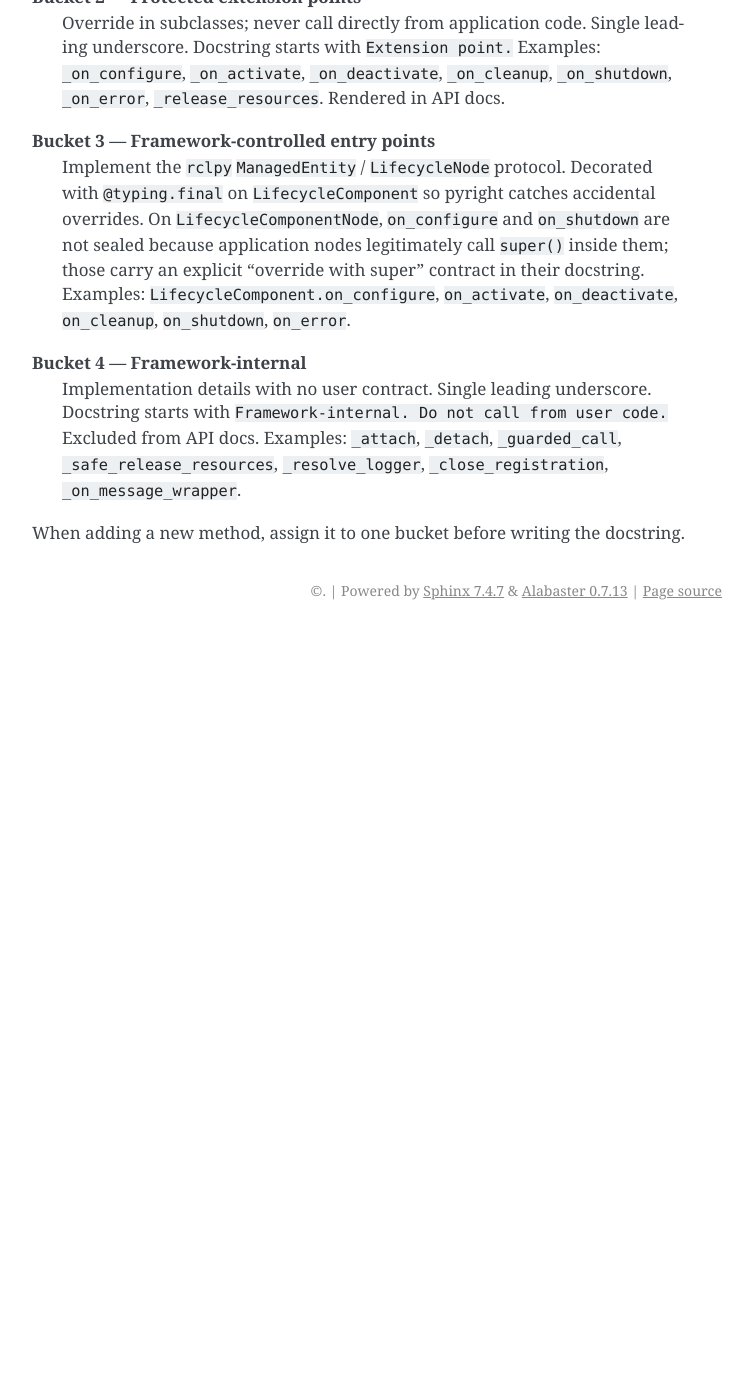
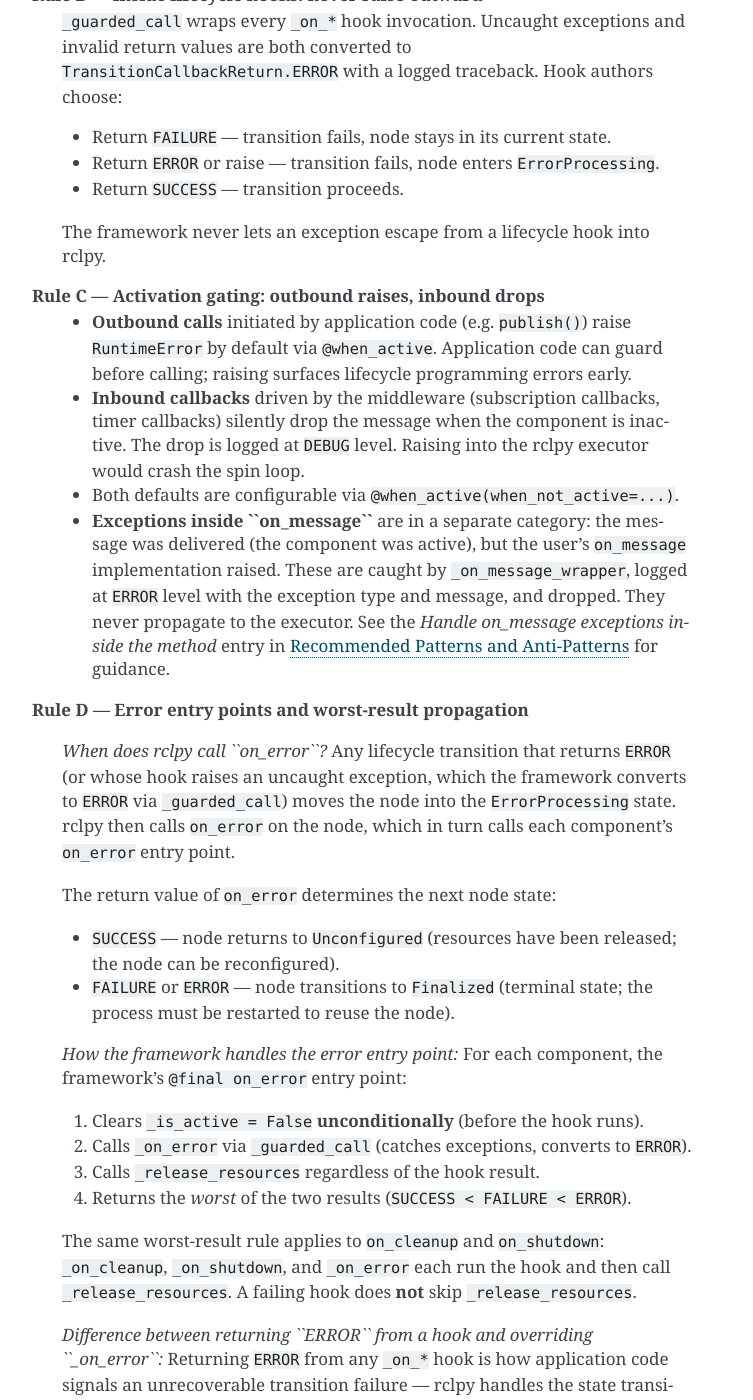
Before and after one commit to apajon/lifecore_ros2, a Sphinx documentation site: the page built from docs/architecture.rst, in a window 1280 px wide and 1400 px high, scrolled down 5416 px. Shown: the whole window, without its empty margins (388-1141 px from the left). Built offline with Sphinx 7.4.7, drawn with Linux system fonts in a browser that asks for light colours; before the commit the page ends 6046 px from its top, so only the background shows below that; some of the changed text lies outside the part shown.

Commit message:
docs(architecture): correct _is_active invariants and document three missing guarantees
- Fix "No parallel lifecycle" invariant: _is_active is managed by @final entry
  points, not via super() calls. on_cleanup/on_shutdown/on_error clear the flag
  unconditionally BEFORE the hook runs (previously undocumented).
- Expand Rule C: distinguish inbound-inactive drops (DEBUG) from on_message
  exceptions (ERROR log + drop); add cross-reference to patterns page.
- Replace Rule D with a full on_error narrative: what triggers ErrorProcessing,
  return-value semantics (SUCCESS→Unconfigured, FAILURE/ERROR→Finalized), the
  four-step @final on_error sequence, and when to override _on_error vs returning
  ERROR from a hook.
- Add "Thread-safety of add_component" sub-section under Node–Component Ownership:
  threading.RLock protects registry and gate; atomicity guarantee; RLock is
  reentrant so __init__ / on_configure overrides are safe.
- Add note clarifying the framework does not own timers in the Topic-Resource
  Lifecycle diagram.

```diff
--- a/docs/architecture.rst
+++ b/docs/architecture.rst
@@ -41,6 +41,29 @@
   If one component returns ``FAILURE`` or ``ERROR``, the node's transition result reflects
   the worst outcome across all components.
 
+Thread-safety of ``add_component``
+~~~~~~~~~~~~~~~~~~~~~~~~~~~~~~~~~~
+
+All accesses to the component registry and the registration gate are protected by an
+internal ``threading.RLock`` (``self._lock`` on the node). This means ``add_component``
+may be called safely from any thread, including threads that run before ``rclpy.spin``
+starts.
+
+The registration gate (``_registration_open``) is written and read inside the same lock,
+so a thread calling ``add_component`` concurrently with the first lifecycle transition
+will either succeed (if ``_close_registration`` has not yet acquired the lock) or raise
+``RegistrationClosedError`` (if it has). There is no window where a component can be
+partially registered.
+
+Components registered before ``on_configure`` runs will have their hooks called during
+the first transition. Components added after ``on_configure`` has been called raise
+``RegistrationClosedError`` regardless of which thread makes the call.
+
+.. note::
+
+   The lock is reentrant (``RLock``), so application code that calls ``add_component``
+   inside a node's own ``__init__`` or ``on_configure`` override is safe.
+
 Transition Sequence
 -------------------
 
@@ -70,7 +93,8 @@
 
 ``on_activate`` additionally sets ``component._is_active = True`` on each component
 whose hook returned ``SUCCESS``. ``on_deactivate`` clears it only on ``SUCCESS``.
-``on_cleanup``, ``on_shutdown``, and ``on_error`` each call ``_release_resources``
+``on_cleanup``, ``on_shutdown``, and ``on_error`` each clear ``_is_active = False``
+**unconditionally before the hook runs**, then call ``_release_resources``
 after the hook, regardless of the hook's return value, and propagate the worst of the
 two results.
 
@@ -97,6 +121,12 @@
 The only state the framework tracks is ``_is_active``. There is no secondary resource-ready
 flag. Whether a resource exists at runtime is determined entirely by whether ``_on_configure``
 has run and ``_on_cleanup`` / ``_release_resources`` has not yet been called.
+
+.. note::
+
+   The framework does not own or start timers. The ``start timers`` and ``stop timers``
+   entries above represent application code running inside ``_on_activate`` and
+   ``_on_deactivate``. The framework has no built-in timer management.
 
 Lifecycle Design
 ----------------
@@ -154,7 +184,16 @@
 **No parallel lifecycle**
   No component may introduce an internal state machine that diverges from or shadows
   the node lifecycle. ``_is_active`` is the only lifecycle-adjacent flag. It is
-  managed exclusively through ``_on_activate`` and ``_on_deactivate`` super() calls.
+  managed exclusively by the ``@final`` framework entry points:
+
+  - ``on_activate`` sets ``_is_active = True`` after ``_on_activate`` returns ``SUCCESS``.
+  - ``on_deactivate`` clears ``_is_active = False`` after ``_on_deactivate`` returns ``SUCCESS``.
+  - ``on_cleanup``, ``on_shutdown``, and ``on_error`` each clear ``_is_active = False``
+    **unconditionally before** the ``_on_*`` hook runs, regardless of its return value.
+
+  Subclasses must not read or write ``_is_active`` directly. Do not call
+  ``super()._on_activate()`` or ``super()._on_deactivate()`` to manage the flag —
+  the framework handles it.
 
 **Activation gating**
   ``LifecyclePublisherComponent.publish()`` raises ``RuntimeError`` when inactive.
@@ -208,17 +247,50 @@
     ``RuntimeError`` by default via ``@when_active``. Application code can guard
     before calling; raising surfaces lifecycle programming errors early.
   - **Inbound callbacks** driven by the middleware (subscription callbacks, timer
-    callbacks) silently drop the message with a debug-level log entry. Raising into
-    the rclpy executor would crash the spin loop.
+    callbacks) silently drop the message when the component is inactive.
+    The drop is logged at ``DEBUG`` level. Raising into the rclpy executor would
+    crash the spin loop.
   - Both defaults are configurable via ``@when_active(when_not_active=...)``.
-  - Exceptions raised inside ``on_message`` are caught by the framework, logged at
-    error level, and dropped. They never propagate to the executor.
+  - **Exceptions inside ``on_message``** are in a separate category: the message was
+    delivered (the component was active), but the user's ``on_message`` implementation
+    raised. These are caught by ``_on_message_wrapper``, logged at ``ERROR`` level
+    with the exception type and message, and dropped. They never propagate to the
+    executor. See the *Handle on_message exceptions inside the method* entry in
+    :doc:`patterns` for guidance.
 
-**Rule D — Errors during cleanup / shutdown / error: propagate the worst result**
+**Rule D — Error entry points and worst-result propagation**
+
+  *When does rclpy call ``on_error``?*
+  Any lifecycle transition that returns ``ERROR`` (or whose hook raises an uncaught
+  exception, which the framework converts to ``ERROR`` via ``_guarded_call``) moves
+  the node into the ``ErrorProcessing`` state. rclpy then calls ``on_error`` on the
+  node, which in turn calls each component's ``on_error`` entry point.
+
+  The return value of ``on_error`` determines the next node state:
+
+  - ``SUCCESS`` — node returns to ``Unconfigured`` (resources have been released;
+    the node can be reconfigured).
+  - ``FAILURE`` or ``ERROR`` — node transitions to ``Finalized`` (terminal state;
+    the process must be restarted to reuse the node).
+
+  *How the framework handles the error entry point:*
+  For each component, the framework's ``@final on_error`` entry point:
+
+  1. Clears ``_is_active = False`` **unconditionally** (before the hook runs).
+  2. Calls ``_on_error`` via ``_guarded_call`` (catches exceptions, converts to ``ERROR``).
+  3. Calls ``_release_resources`` regardless of the hook result.
+  4. Returns the *worst* of the two results (``SUCCESS < FAILURE < ERROR``).
+
+  The same worst-result rule applies to ``on_cleanup`` and ``on_shutdown``:
   ``_on_cleanup``, ``_on_shutdown``, and ``_on_error`` each run the hook and then
-  call ``_release_resources``. The returned ``TransitionCallbackReturn`` is the
-  *worst* of the two results, using the ordering ``SUCCESS < FAILURE < ERROR``.
-  A failing ``_on_cleanup`` hook does **not** skip ``_release_resources``.
+  call ``_release_resources``. A failing hook does **not** skip ``_release_resources``.
+
+  *Difference between returning ``ERROR`` from a hook and overriding ``_on_error``:*
+  Returning ``ERROR`` from any ``_on_*`` hook is how application code signals an
+  unrecoverable transition failure — rclpy handles the state transition. Overriding
+  ``_on_error`` is how a component performs cleanup work *after* the node has already
+  entered ``ErrorProcessing``. Most components do not need to override ``_on_error``;
+  the default returns ``SUCCESS``, and ``_release_resources`` is called automatically.
 
 Member Convention
 -----------------
```
